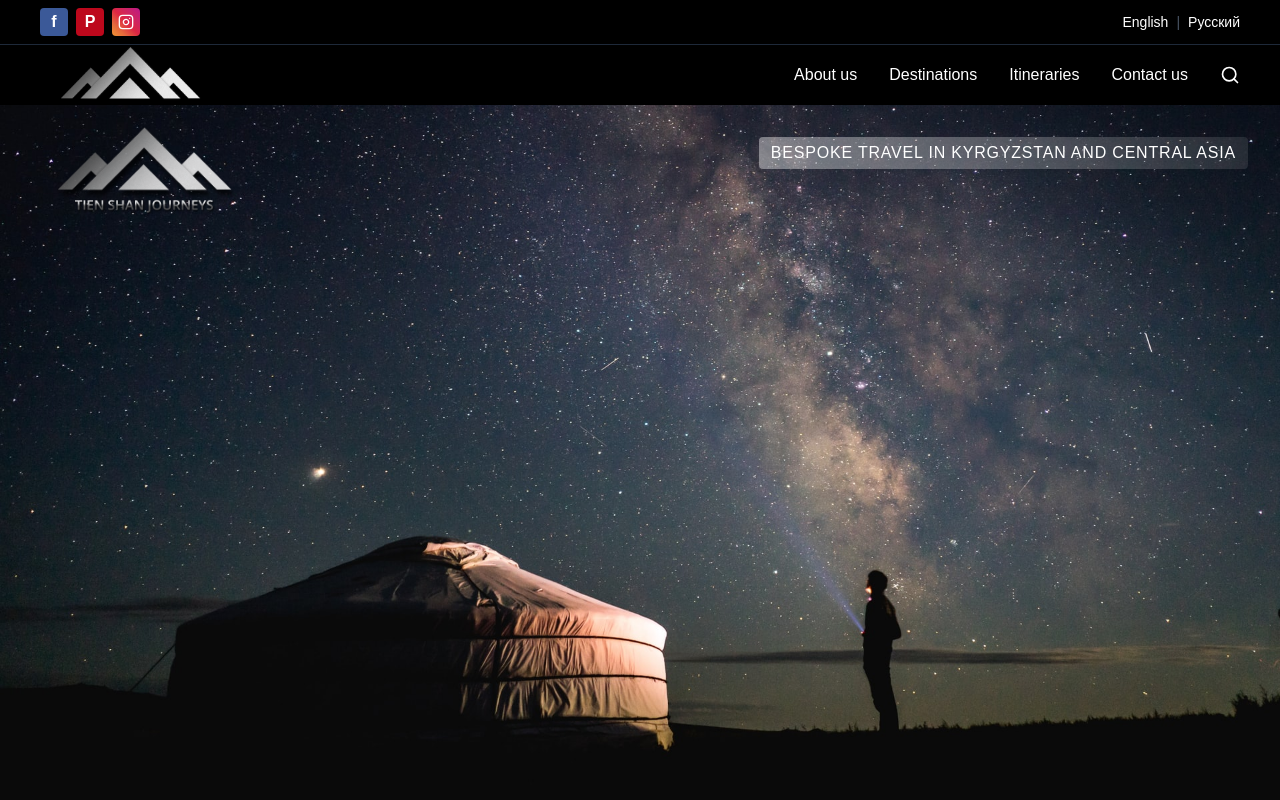
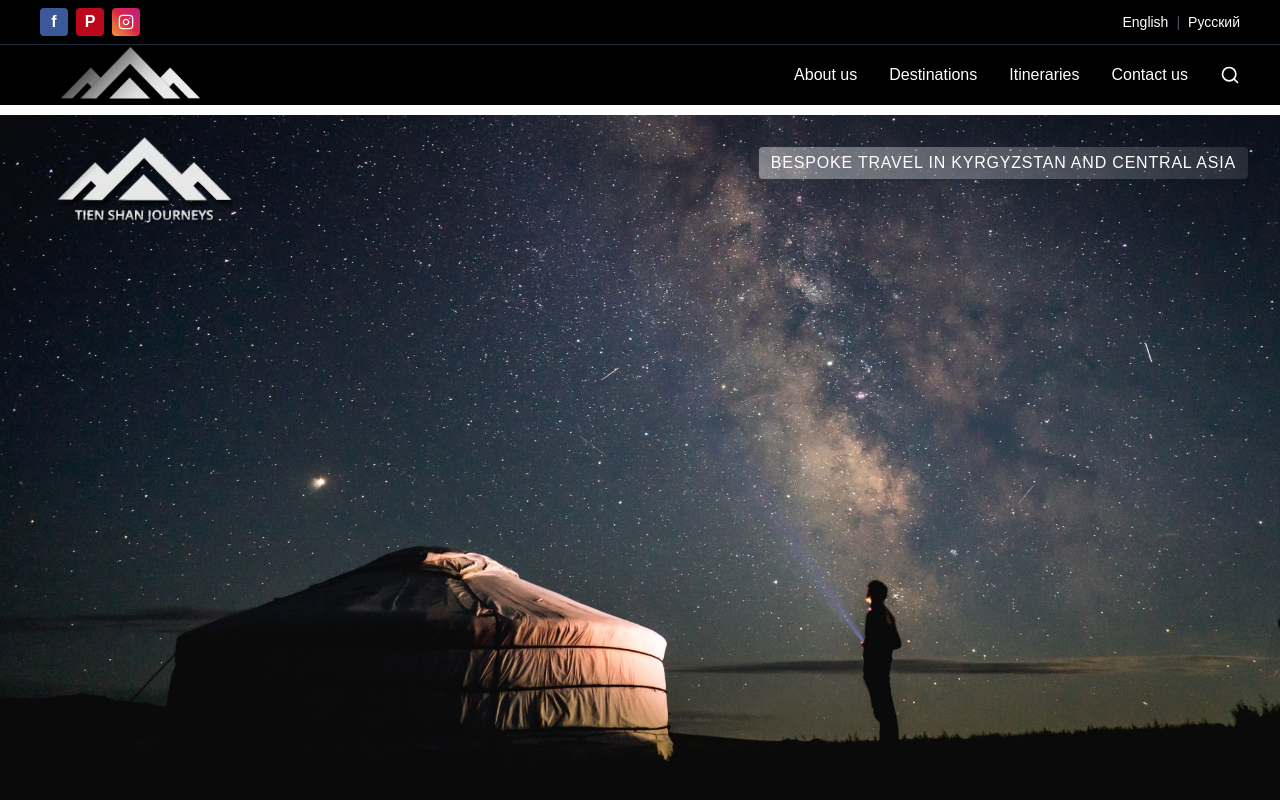
Before and after one commit to Erkebulan100/kyrgyzstan-ai-tourism-thesis, a Next.js app: page / in a window 1280 px wide. Shown: the top 800 px of the page. Built offline with nearby package versions, Linux system fonts and the light colour scheme.

Commit message:
Made the header fixed, brightened the logo in app/page.js

```diff
--- a/app/globals.css
+++ b/app/globals.css
@@ -23,6 +23,7 @@ body {
   background: var(--background);
   color: var(--foreground);
   font-family: Arial, Helvetica, sans-serif;
+  padding-top: 115px;
 }
 html, body {
   overflow-x: hidden;
--- a/app/layout.js
+++ b/app/layout.js
@@ -87,7 +87,7 @@ export const metadata = {
 // Header Component - Black background, white text (preserved from old site)
 function Header() {
   return (
-    <header className="bg-black text-white w-full">
+    <header className="bg-black text-white w-full fixed top-0 left-0 z-50">
       {/* Social Media & Language Bar - Constrained Container */}
       <div className="border-b border-gray-800 py-2">
         <div className="w-full px-4 md:px-10">
--- a/app/page.js
+++ b/app/page.js
@@ -24,7 +24,7 @@ export default function Home() {
   <img
     src="/images/logo/logo_without_slogan.png"
     alt="Tien Shan Journeys"
-    className="w-32 md:w-56 h-auto opacity-90"
+    className="w-32 md:w-56 h-auto opacity-90 brightness-250"
   />
 </div>
   {/* Content - Tagline Only */}
```
Also changed, not shown: public/images/logo/only_name.png (added).
